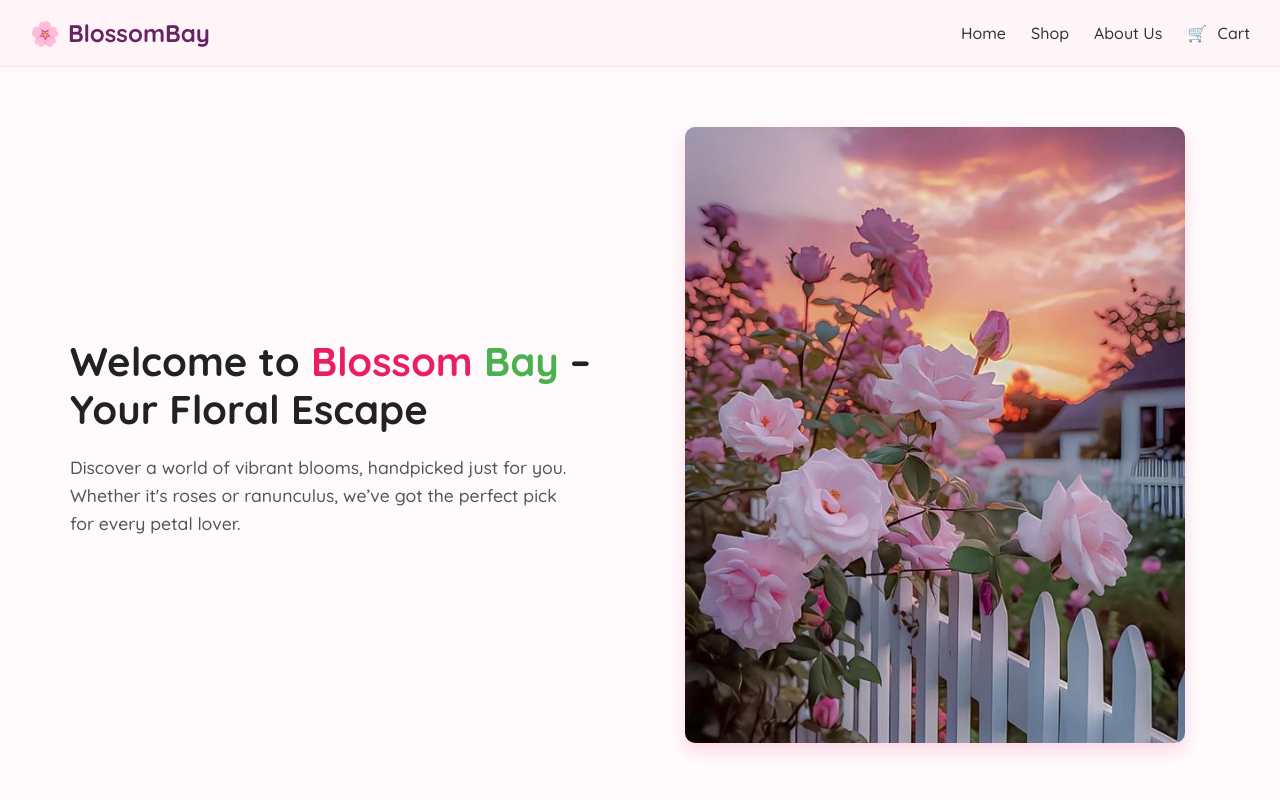
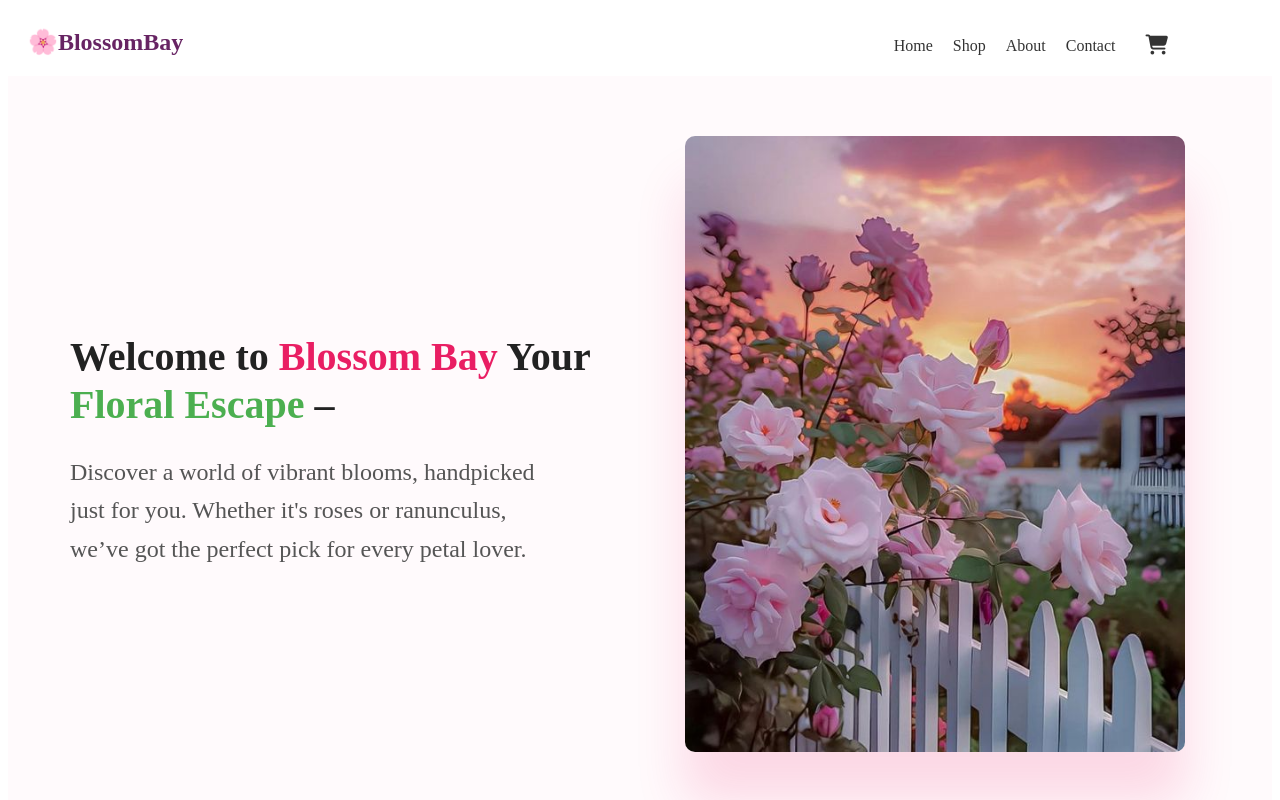
Before and after one commit to Bushra073/assignment-2, a plain HTML site: page index.html in a window 1280 px wide. Shown: the top 800 px of the page. Drawn offline with Linux system fonts and the light colour scheme.

```diff
--- a/index.html
+++ b/index.html
@@ -14,37 +14,40 @@
 
 </head>
 <body>
-  <!-- 🌸 Navbar -->
+  <!-- Navbar -->
+
  <nav class="navbar">
-    <div class="logo">
-      🌸 <span>BlossomBay</span>
-    </div>
+  <div class="container">
+    <div class="logo">🌸BlossomBay</div>
+    <div class="nav-right">
       <ul class="nav-links">
         <li><a href="#">Home</a></li>
         <li><a href="#">Shop</a></li>
-      <li><a href="#">About Us</a></li>
-      <li><a href="#"><span class="cart-icon">🛒</span> Cart</a></li>
+        <li><a href="#">About</a></li>
+        <li><a href="#">Contact</a></li>
       </ul>
-    <!-- Mobile Cart -->
-    <div class="mobile-cart">
-      🛒 Cart
+      <div class="cart">
+        <i class="fas fa-shopping-cart"></i>
+      </div>
+    </div>
   </div>
 </nav>
-  <!-- 🌸 Banner Section -->
+
+  <!-- Banner-->
 <section class="banner">
   <div class="banner-container">
-    <!-- Left: Text Content -->
+    <!--Text on the left-->
     <div class="banner-text">
       <h1>
-        Welcome to <span class="highlight-pink">Blossom</span>
-        <span class="highlight-green">Bay</span> – Your Floral Escape
+        Welcome to <span class="highlight-pink">Blossom Bay</span> Your
+        <span class="highlight-green">Floral Escape</span> –
       </h1>
       <p>
         Discover a world of vibrant blooms, handpicked just for you. Whether it's roses or ranunculus, we’ve got the perfect pick for every petal lover.
       </p>
     </div>
 
-    <!-- Right: Image -->
+    <!--image on the right-->
     <div class="banner-image">
       <img src="rosesfence.jpeg" alt="Flowers" />
     </div>
@@ -53,10 +56,10 @@
 
 
 
-<!-- 🌼 Flower Grid Section -->
+<!-- Flower grid -->
 <section class="flower-section">
   <div class="container">
-    <!-- Section Heading -->
+    <!-- Heading -->
     <div class="section-header">
       <h2>
         Our <span class="pink-text">Fresh</span>
@@ -66,7 +69,7 @@
       <p>Handpicked blooms for every occasion</p>
     </div>
 
-    <!-- Flower Grid -->
+    <!-- Flower grid -->
     <div class="flower-grid">
 
       <div class="card">
@@ -127,13 +130,13 @@
 </section>
 
 
-<!-- 🌿 Plants Lover Section -->
+<!--plants lover-->
 <section class="plants-lover-section">
   <div class="container">
-    <!-- Left: Image with Badge -->
+    <!--Image with Badge -->
     <div class="image-container">
-      <img src="flowershop.jpeg" alt="Plants Image" class="main-image">
-      <img src="badge.jpeg" alt="Trusted Seller Badge" class="badge">
+      <img src="flowershop.jpeg" alt="Image" class="main-image">
+      <img src="badge.jpeg" alt="Trusted Badge" class="badge">
     </div>
 
 
@@ -141,7 +144,7 @@
 
 
 
-    <!-- Right: Content -->
+    <!-- Right-->
     <div class="text-content">
       <h2>Why Plant Lovers <span class="pink-text">TRUST</span> Us</h2>
       <ul>
@@ -155,7 +158,7 @@
   </div>
 </section>
 
-<!-- 🌸 Latest Deal Section -->
+<!--Latest Deal -->
 <section class="latest-deal-section">
 
   <!-- Title and Subtitle -->
@@ -167,7 +170,7 @@
   <!-- Grid Image Container -->
   <div class="deal-grid">
 
-    <!-- Left: Large Image -->
+    <!-- LeftLarge Image -->
     <div class="deal-card large">
       <img src="dottedoutlinedtulips.jpeg" alt="Big Deal Image">
       <div class="overlay">
@@ -176,7 +179,7 @@
       </div>
     </div>
 
-    <!-- Right: Two stacked smaller images -->
+    <!--right two stacked images -->
     <div class="small-deals">
       <div class="deal-card small">
         <img src="daisy.jpeg" alt="Small Deal 1">
@@ -198,7 +201,7 @@
 
 </section>
 
-<!-- 🌸 Join Section -->
+<!--Join us -->
 <section class="join-section">
   <div class="join-content">
     <h2>Join the <span class="highlight">Colorful Bunch</span></h2>
@@ -238,7 +241,7 @@
       </ul>
     </div>
 
-    <!-- Right: Social Icons -->
+    <!-- Right socials (icon)-->
     <div class="footer-socials">
       <h4>Follow Us</h4>
       <div class="social-icons">
@@ -250,13 +253,5 @@
     </div>
   </div>
 </footer>
-
-
-
-
-
-
-
-
 </body>
 </html>
--- a/styles.css
+++ b/styles.css
@@ -1,75 +1,50 @@
-* {
-  margin: 0;
-  padding: 0;
-  box-sizing: border-box;
+.navbar .container {
+  display: flex;
+  justify-content: space-between;
+  align-items:end;
+  padding: 20px;
 }
 
-body {
-  font-family: 'Quicksand', sans-serif;
+.logo {
+  font-size: 24px;
+  font-weight: bold;
+  color: #672463;
 }
 
-.navbar {
+.nav-right {
   display: flex;
-  justify-content: space-between;
   align-items: center;
-  padding: 18px 30px;
-  background-color: #fff4f8;
-  border-bottom: 1px solid #ffe0ec;
+  gap: 30px;
 }
 
-/* 🌸 Logo */
-.logo {
-  font-size: 1.5rem;
-  font-weight: bold;
-  color: #672463;
+.nav-links {
   display: flex;
-  align-items: center;
-  gap: 8px;
+  gap: 20px;
+  list-style: none;
+  padding: 0;
+  margin: 0;
 }
 
-/* 🌸 Navigation Links */
-.nav-links {
-  display: flex;
-  list-style: none;
-  gap: 25px;
-}
-
-.nav-links a {
+.nav-links li a {
   text-decoration: none;
   color: #333;
   font-weight: 500;
-  transition: color 0.3s;
 }
 
-.nav-links a:hover {
-  color: #e91e63;
+.cart i {
+  font-size: 20px;
+  color: #333;
 }
-
-.cart-icon {
-  margin-right: 6px;
-}
-
-/* 🌸 Mobile Cart Display */
-.mobile-cart {
-  display: none;
-  font-weight: 600;
-  color: #d81ee9;
-}
-
-/* 🌸 Media Query for Mobile */
 @media (max-width: 768px) {
   .nav-links {
     display: none;
-  }
-
-  .mobile-cart {
-    display: block;
   }
 }
 
 
 
-/* 🌸 Banner Section */
+
+/* Banner*/
 .banner {
   background-color: #fffafc;
   padding: 60px 20px;
@@ -108,7 +83,7 @@ body {
 }
 
 .banner-text p {
-  font-size: 1.1rem;
+  font-size: 1.5em;
   color: #555;
   max-width: 500px;
   line-height: 1.6;
@@ -123,10 +98,10 @@ body {
   width: 100%;
   max-width: 500px;
   border-radius: 10px;
-  box-shadow: 0 8px 16px rgba(233, 30, 99, 0.15);
+  box-shadow: 0 50px 50px rgba(233, 30, 99, 0.15);
 }
 
-/* 🌸 Responsive Banner */
+/* Responsive */
 @media (max-width: 768px) {
   .banner-container {
     flex-direction: column;
@@ -149,7 +124,7 @@ body {
   }
 }
 
-/* 🌼 Flower Section Container */
+/* Flower Section Container */
 .flower-section {
   background-color: #fff;
   padding: 60px 20px;
@@ -162,7 +137,7 @@ body {
   width: 100%;
 }
 
-/* 🌼 Section Title */
+/* Section Title */
 .section-header {
   text-align: center;
   margin-bottom: 40px;
@@ -175,7 +150,7 @@ body {
 }
 
 .section-header p {
-  font-size: 1.1rem;
+  font-size: 1.5rem;
   color: #666;
 }
 
@@ -187,18 +162,15 @@ body {
 .green-text {
   color: #4caf50;
 }
-.orange-text {
-  color: #ff9800;
-}
 
-/* 🌸 Flower Grid */
+/* Flower grid */
 .flower-grid {
   display: grid;
   grid-template-columns: repeat(4, 1fr);
   gap: 30px;
 }
 
-/* 🌸 Flower Card */
+/*Flower Card */
 .card {
   background: #fff4f8;
   border-radius: 10px;
@@ -230,10 +202,10 @@ body {
   margin-bottom: 10px;
 }
 
-/* 🌸 Button */
+/* Button */
 .card button {
   padding: 10px 16px;
-  background-color: #e91e63;
+  background-color: #8a7a98;
   color: white;
   border: none;
   border-radius: 6px;
@@ -245,7 +217,7 @@ body {
   background-color: #c2185b;
 }
 
-/* 🌿 Responsive Grid */
+/* Responsive grid */
 @media (max-width: 768px) {
   .flower-grid {
     grid-template-columns: repeat(2, 1fr);
@@ -256,9 +228,9 @@ body {
   }
 }
 
-/* 🌿 Plants Lover Section */
+/* Plants Lover Section */
 .plants-lover-section {
-  background-color: #effcff; /* Very light greenish */
+  background-color: #effcff;
   padding: 60px 20px;
   display: flex;
   justify-content: center;
@@ -273,7 +245,7 @@ body {
   align-items: center;
 }
 
-/* 🌿 Image with badge */
+/*  Image with badge */
 .image-container {
   position: relative;
 }
@@ -294,7 +266,7 @@ body {
   box-shadow: 0 8px 8px rgba(0,0,0,0.1);
 }
 
-/* 🌿 Text Content */
+
 .text-content h2 {
   font-size: 2rem;
   margin-bottom: 20px;
@@ -312,7 +284,7 @@ body {
   font-size: 2 em;
 }
 
-/* 🌿 Mobile Responsive */
+/*  Responsive */
 @media (max-width: 768px) {
   .plants-lover-section .container {
     grid-template-columns: 1fr;
@@ -343,13 +315,13 @@ body {
 
 
 
-/* 🌸 Latest Deal Section */
+/*  Latest deal section */
 .latest-deal-section {
   padding: 60px 20px;
   background-color: #fff;
 }
 
-/* 🌸 Title and Subtitle */
+
 .deal-header {
   max-width: 1440px;
   margin: 0 auto 40px;
@@ -368,7 +340,7 @@ body {
   margin-top: 10px;
 }
 
-/* 🌸 Grid Container */
+/* Grid container */
 .deal-grid {
   display: grid;
   max-width: 1440px;
@@ -377,7 +349,7 @@ body {
   gap: 20px;
 }
 
-/* 🌸 Deal Cards */
+/*  Deal cards */
 .deal-card {
   position: relative;
   overflow: hidden;
@@ -424,7 +396,7 @@ body {
   gap: 20px;
 }
 
-/* 🌸 Responsive for Mobile */
+/*Responsive mobile */
 @media (max-width: 768px) {
   .deal-grid {
     grid-template-columns: 1fr;
@@ -445,7 +417,7 @@ body {
 }
 
 
-/* 🌸 Join Section */
+/* Join Section */
 .join-section {
   background-image: url('flowerlandscape.jpeg');
   background-size: cover;
@@ -507,7 +479,7 @@ body {
   background-color:  #b5eab8;
 }
 
-/* 📱 Mobile Responsive */
+/*Mobile responsive */
 @media (max-width: 600px) {
   .join-content h2 {
     font-size: 2rem;
```
Lines whose indentation alone changed are shown as unchanged.
